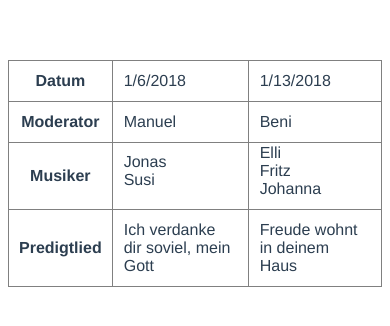
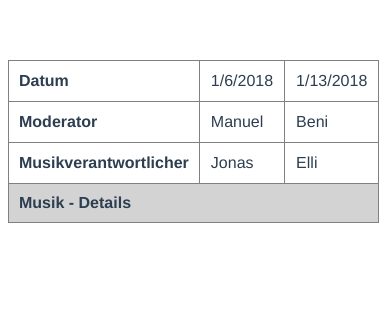
Before and after one commit to JuliaNeumann/edittables, a Vue app: page / in a window 390 px wide. Shown: the top 326 px of the page. Built offline with nearby package versions, Linux system fonts and the light colour scheme; what vue-mq would draw is missing.

Commit message:
add mobile view and group toggle view

```diff
--- /dev/null
+++ b/src/components/CardView.vue
@@ -0,0 +1,52 @@
+<template>
+    <article class="card">
+        <h2 class="card__title"
+            @click="toggleShow">
+            {{ row[0].content | timestampToLocalString }}
+        </h2>
+        <TableView class="card__table"
+                   v-if="show"
+                   :rows="[row.slice(1)]"
+                   :heads="heads.slice(1)"
+                   :groups="groups" />
+    </article>
+</template>
+
+<script>
+  import TableView from './TableView'
+
+  export default {
+    name: 'CardView',
+    components: {
+      TableView
+    },
+    props: [
+      'row',
+      'heads',
+      'groups',
+      'index'
+    ],
+    data () {
+      return {
+        show: this.index === 0
+      }
+    },
+    methods: {
+      toggleShow: function () {
+        this.show = !this.show
+      }
+    }
+  }
+</script>
+
+<style scoped>
+    .card {
+        text-align: left;
+    }
+    .card__title {
+        cursor: pointer;
+    }
+    .card__table {
+        width: 100%;
+    }
+</style>
--- a/src/components/EditTable.vue
+++ b/src/components/EditTable.vue
@@ -1,37 +1,54 @@
 <template>
     <div>
         <div v-if="$mq === 'sm'">
-            TBD - Mobile Card view
+            <CardView v-for="(row, rowIndex) in rows"
+                      :row="row"
+                      :heads="heads"
+                      :groups="groups"
+                      :index="rowIndex"
+                      :key="rowIndex" />
         </div>
-        <table class="table" v-else>
-            <tbody>
-            <tr v-for="(head, index) in heads" :key="index">
-                <TableHead :text="head" />
-                <TableCell v-for="(row, rowIndex) in rows" :cell="row[index]" :key="rowIndex" />
-            </tr>
-            </tbody>
-        </table>
+        <TableView v-else
+                   :heads="heads"
+                   :rows="rows"
+                   :groups="groups" />
     </div>
 </template>
 
 <script>
-  import TableHead from './TableHead'
-  import TableCell from './TableCell'
+  import CardView from './CardView'
+  import TableView from './TableView'
 
   export default {
     name: 'EditTable',
     components: {
-      TableHead,
-      TableCell
+      TableView,
+      CardView
     },
     data () {
       return {
         heads: [
-          'Datum',
-          'Moderator',
-          'Musiker',
-          'Predigtlied'
+          {
+            content: 'Datum'
+          },
+          {
+            content: 'Moderator'
+          },
+          {
+            content: 'Musikverantwortlicher'
+          },
+          {
+            content: 'Musiker',
+            group: 1
+          },
+          {
+            content: 'Predigtlied',
+            group: 1
+          }
         ],
+        groups: {
+          1: 'Musik - Details'
+        },
         rows: [
           [
             {
@@ -40,6 +57,10 @@
             },
             {
               content: 'Manuel',
+              type: 'text'
+            },
+            {
+              content: 'Jonas',
               type: 'text'
             },
             {
@@ -61,12 +82,18 @@
               type: 'text'
             },
             {
+              content: 'Elli',
+              type: 'text'
+            },
+            {
               content: 'Elli\nFritz\nJohanna',
-              type: 'longtext'
+              type: 'longtext',
+              group: 1
             },
             {
               content: 'Freude wohnt in deinem Haus',
-              type: 'text'
+              type: 'text',
+              group: 1
             }
           ]
         ]
@@ -74,10 +101,3 @@
     }
   }
 </script>
-
-<style scoped>
-    .table {
-        border-collapse: collapse;
-        border-spacing: 0;
-    }
-</style>
--- /dev/null
+++ b/src/components/TableGroupHeader.vue
@@ -0,0 +1,26 @@
+<template>
+    <tr>
+        <td colspan="3" class="group-header">
+            <strong>{{ text }}</strong>
+        </td>
+    </tr>
+</template>
+
+<script>
+  export default {
+    name: 'TableGroupHeader',
+    props: [
+      'text'
+    ]
+  }
+</script>
+
+<style scoped>
+    .group-header {
+        border: 1px solid grey;
+        text-align: left;
+        background-color: lightgray;
+        padding: 10px;
+        cursor: pointer;
+    }
+</style>
--- a/src/components/TableHead.vue
+++ b/src/components/TableHead.vue
@@ -17,5 +17,6 @@
     .head {
         border: 1px solid grey;
         padding: 10px;
+        text-align: left;
     }
 </style>
--- /dev/null
+++ b/src/components/TableView.vue
@@ -0,0 +1,76 @@
+<template>
+    <table class="table">
+        <tbody>
+        <template v-for="(head, index) in heads">
+            <TableGroupHeader v-if="startGroup(index)"
+                              :text="groups[head.group]"
+                              @click.native="toggleGroup(head.group)"/>
+            <tr :key="index" v-if="showRow(head)">
+                <TableHead :text="head.content" />
+                <TableCell v-for="(row, rowIndex) in rows"
+                           :cell="row[index]"
+                           :key="rowIndex" />
+            </tr>
+        </template>
+        </tbody>
+    </table>
+</template>
+
+<script>
+  import TableHead from './TableHead'
+  import TableCell from './TableCell'
+  import TableGroupHeader from './TableGroupHeader'
+
+  export default {
+    name: 'TableView',
+    components: {
+      TableHead,
+      TableCell,
+      TableGroupHeader
+    },
+    props: [
+      'heads',
+      'groups',
+      'rows'
+    ],
+    data () {
+      return {
+        activeGroups: []
+      }
+    },
+    watch: {
+      activeGroups: function () {
+        localStorage.setItem('activeGroups', JSON.stringify(this.activeGroups))
+      }
+    },
+    mounted: function () {
+      if (localStorage.getItem('activeGroups')) {
+        this.activeGroups = JSON.parse(localStorage.getItem('activeGroups'))
+      }
+    },
+    methods: {
+      startGroup: function (headIndex) {
+        return this.heads[headIndex].group &&                       // current head belongs to a group and ...
+          (headIndex === 0 || !this.heads[headIndex - 1].group)     // ... is the first head or the head before it does not belong to a group
+      },
+      toggleGroup: function (groupID) {
+        const index = this.activeGroups.indexOf(groupID)
+        if (index === -1) {
+          this.activeGroups.push(groupID)
+          return
+        }
+        this.activeGroups.splice(index, 1)
+      },
+      showRow: function (head) {
+        return !head.group || (this.activeGroups.indexOf(head.group) > -1)
+      }
+    }
+  }
+</script>
+
+<style scoped>
+    .table {
+        border-collapse: collapse;
+        border-spacing: 0;
+    }
+</style>
```
Also changed, not shown: src/components/TableRow.vue (deleted, +0 -19 lines).
